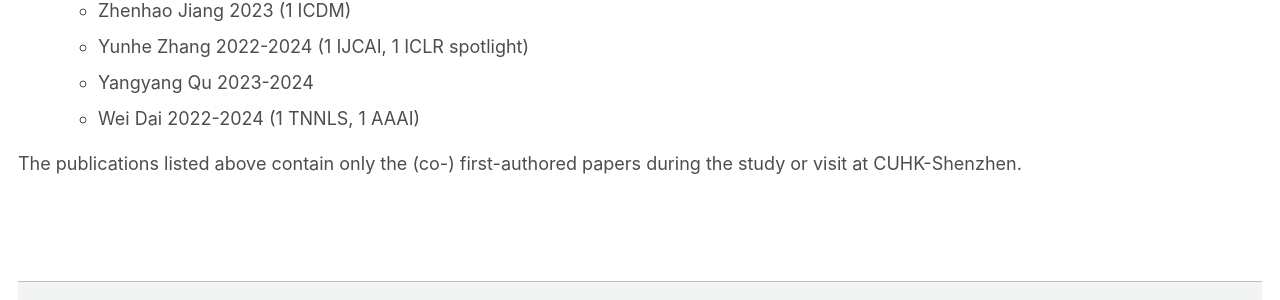
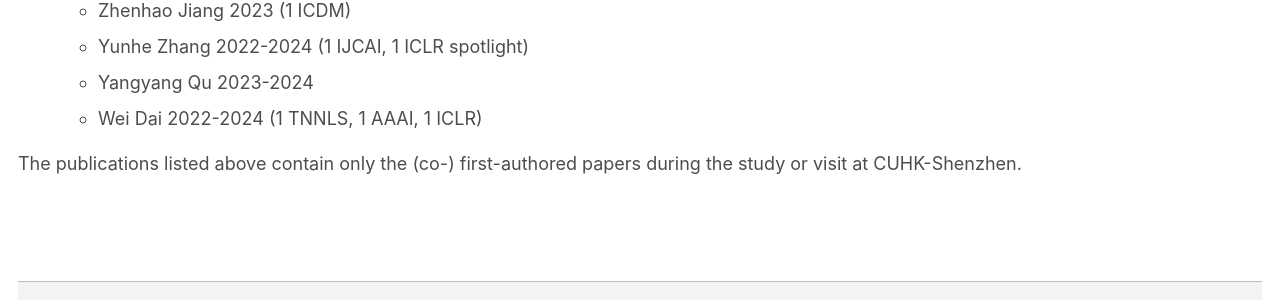
Before and after one commit to jicongfan/jicongfan.github.io, a Jekyll site: the page built from _pages/students.md, in a window 1280 px wide. Shown: the part 1051-1351 px from the top of the page. Built offline with Jekyll 4.4.1, drawn with Linux system fonts in a browser that asks for light colours.

Commit message:
Update students.md

```diff
--- a/_pages/students.md
+++ b/_pages/students.md
@@ -35,6 +35,6 @@ author_profile: true
 	- Zhenhao Jiang 2023 (1 ICDM)
 	- Yunhe Zhang 2022-2024 (1 IJCAI, 1 ICLR spotlight)
 	- Yangyang Qu 2023-2024
-	- Wei Dai 2022-2024 (1 TNNLS, 1 AAAI)
+	- Wei Dai 2022-2024 (1 TNNLS, 1 AAAI, 1 ICLR)
 
  The publications listed above contain only the (co-) first-authored papers during the study or visit at CUHK-Shenzhen.
```
